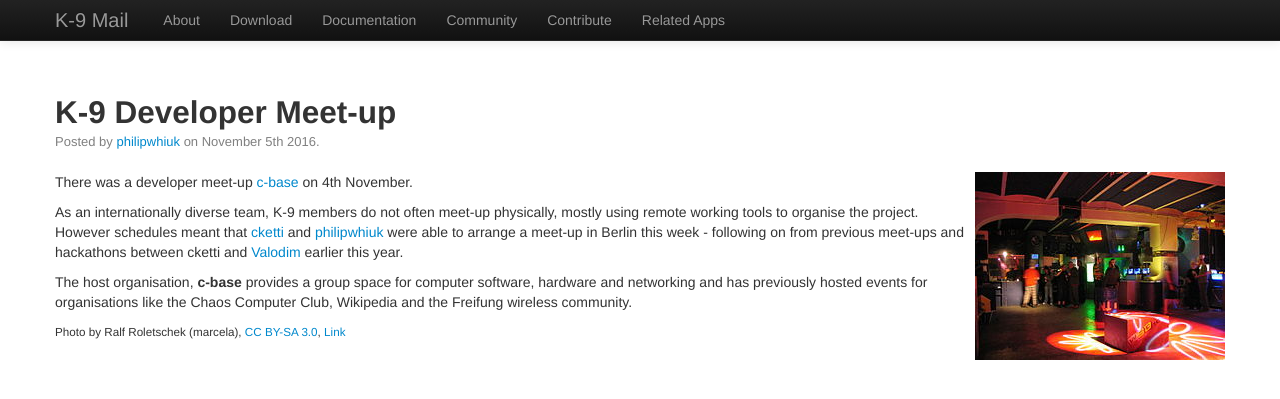
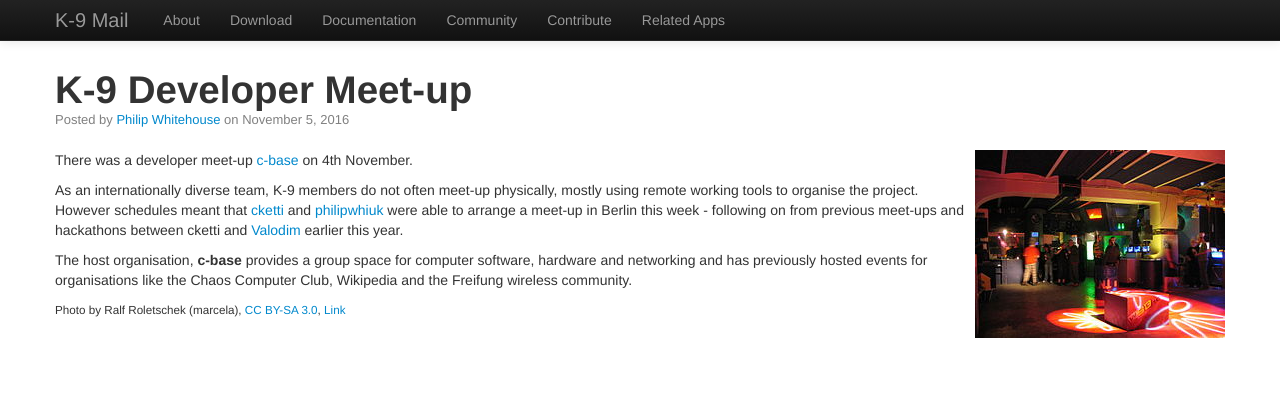
Before and after one commit to k9mail/k9mail.app, a Jekyll site: the page built from _posts/2016-11-5-K9 Developer Meetup.html, in a window 1280 px wide. Shown: the top 399 px of the page. Built offline with Jekyll 4.4.1, drawn with Linux system fonts in a browser that asks for light colours; nearby versions of some CDN libraries.

Commit message:
Change "posted by" line of blog posts

```diff
--- a/_data/authors.yml
+++ b/_data/authors.yml
@@ -2,3 +2,6 @@ valodim:
     name: Vincent Breitmoser
     email: look@my.amazin.horse
     web: https://github.com/Valodim
+philipwhiuk:
+    name: Philip Whitehouse
+    web: https://github.com/philipwhiuk
--- a/_layouts/post.html
+++ b/_layouts/post.html
@@ -5,7 +5,7 @@
 
 {% if author %}
 <div class="postedInfo">
-    Posted by <a href="{{ author.web }}" target="_blank">{{ author.name }}</a> on {{ page.date }}
+    Posted by <a href="{{ author.web }}" target="_blank">{{ author.name }}</a> on {{ page.date | date: "%B %-d, %Y" }}
 </div>
 {% endif %}
 
--- a/_posts/2016-11-5-K9 Developer Meetup.html
+++ b/_posts/2016-11-5-K9 Developer Meetup.html
@@ -1,11 +1,9 @@
 ---
-title: Developer Meet-up
+title: K-9 Developer Meet-up
 excerpt: Developer meet-up at <a href="https://c-base.org/">c-base</a>.
+author: philipwhiuk
+layout: post
 ---
-{% include header.html %}
-
-<h2>K-9 Developer Meet-up</h2>
-<div class="postedInfo">Posted by <a href="https://github.com/philipwhiuk">philipwhiuk</a> on November 5th 2016.</div>
 
 <div style="float:right; margin-left: 10px">
   <img src="/assets/2007-07-28-berlin-130.jpg" alt="Main hall of c-base" />
```
